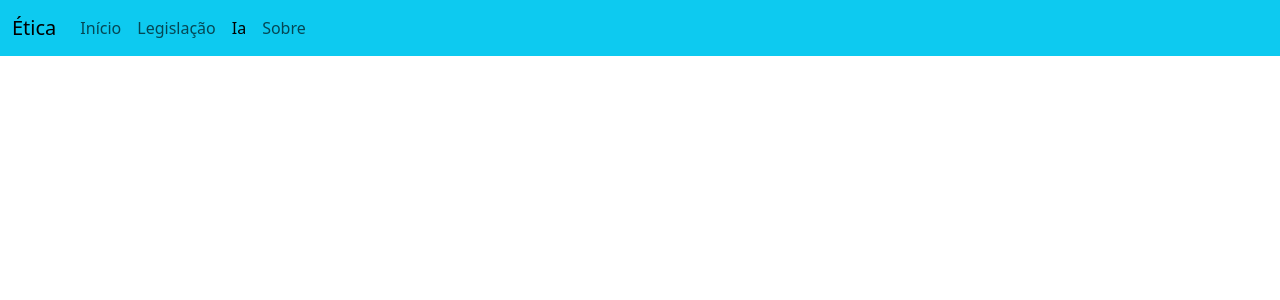
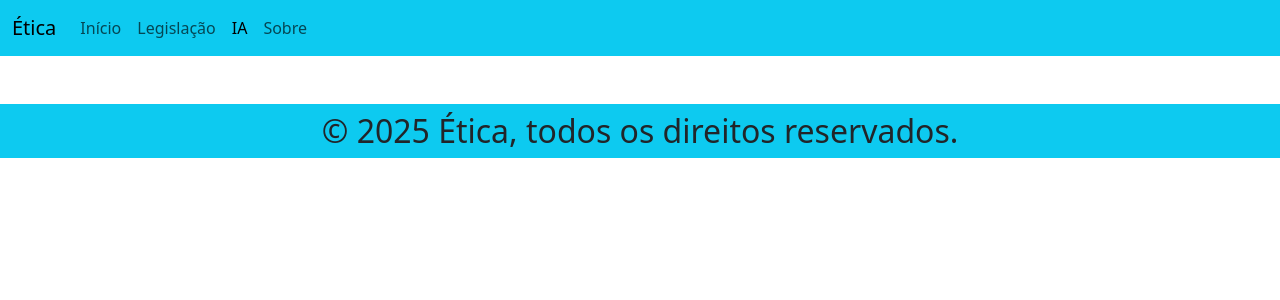
Before and after one commit to guilherme-da-silva-vieira/portal-etica, a React (Vite) app: page /ia in a window 1280 px wide. Shown: the top 300 px of the page. Built offline with nearby package versions, Linux system fonts and the light colour scheme.

Commit message:
função getAno()

```diff
--- a/src/App.jsx
+++ b/src/App.jsx
@@ -1,4 +1,4 @@
-import Home from "./pages/home"
+import Home from "./pages/Home"
 
 
 function App() {
--- a/src/components/Footer.jsx
+++ b/src/components/Footer.jsx
@@ -1,11 +1,21 @@
 import React from 'react'
 import "bootstrap/dist/css/bootstrap.min.css"
 
+//obter ano
+const getAno = () => {
+  const data = new Date();//manipular data e hora
+  const ano = data.getFullYear();//obter ano atual
+  return ano;
+}
+
 function Footer() {
+  const ano = getAno();
   return (
     <>
         <div>
-            <h2 className='bg-info fs-2 text-center mt-2 p-2'>&copy; Ética, todos os direitos reservados.</h2>
+          <footer>
+            <h2 className='bg-info fs-2 text-center mt-2 p-2'>&copy; {ano} Ética, todos os direitos reservados.</h2>
+          </footer>
         </div>
     </>
   )
--- a/src/components/Navbar.jsx
+++ b/src/components/Navbar.jsx
@@ -1,12 +1,14 @@
-import "bootstrap/dist/css/bootstrap.min.css"
 import {Link, NavLink} from "react-router-dom"
 import React from 'react'
+import "bootstrap/dist/js/bootstrap.esm.min.js"
 
 function Navbar() {
     return (
-        <nav className="navbar navbar-expand-lg bg-info">
+    	<>
+			<header>
+        		<nav className="navbar navbar-expand-lg bg-info sticky-top">
             	  <div className="container-fluid">
-                <a className="navbar-brand" href="#">Ética</a>
+                		<NavLink className="navbar-brand" to="/">Ética</NavLink>
                 		<button className="navbar-toggler" type="button" data-bs-toggle="collapse" data-bs-target="#navbarNavAltMarkup" aria-controls="navbarNavAltMarkup" aria-expanded="false" aria-label="Toggle navigation">
                     		<span className="navbar-toggler-icon"></span>
                 		</button>
@@ -14,12 +16,15 @@ function Navbar() {
                     	<div className="navbar-nav">
                         	<NavLink className="nav-link" to="/">Início</NavLink>
                         	<NavLink className="nav-link" to="/legislacao">Legislação</NavLink>
-                        <NavLink className="nav-link" to="/ia">Ia</NavLink>
+                        	<NavLink className="nav-link" to="/ia">IA</NavLink>
                         	<NavLink className="nav-link" to="/sobre">Sobre</NavLink>
                     	</div>
                 	</div>
             	  </div>
         	    </nav>
+       		<div className="mt-5"></div>
+			</header>
+       </>
     )
 }
 
--- a/src/main.jsx
+++ b/src/main.jsx
@@ -1,14 +1,14 @@
 import { createRoot } from 'react-dom/client'
 import App from './App.jsx'
 import Legislacao from './pages/Legislacao.jsx'
-import Ia from './pages/Ia.jsx'
+import IA from './pages/IA.jsx'
 import Sobre from './pages/Sobre.jsx'
 import { createBrowserRouter, RouterProvider } from "react-router-dom";
 const router = createBrowserRouter([
   {path: "/", element: <App/>},
   {path: "/sobre", element: <Sobre/>},
   {path: "/legislacao", element: <Legislacao/>},
-  {path: "/ia", element: <Ia/>},
+  {path: "/ia", element: <IA/>}
 ]);
 
 createRoot(document.getElementById('root')).render(
--- a/src/pages/Ia.jsx
+++ b/src/pages/IA.jsx
@@ -1,12 +1,14 @@
 import React from 'react'
 import NavBar from '../components/Navbar'
+import Footer from '../components/Footer'
 
-function Ia() {
+function IA() {
   return (
     <>
         <NavBar/>
+        <Footer/>
     </>
   )
 }
 
-export default Ia
+export default IA
```
Also changed, not shown: src/pages/Sobre.jsx (renamed from src/pages/sobre.jsx). Lines whose indentation alone changed are shown as unchanged.
